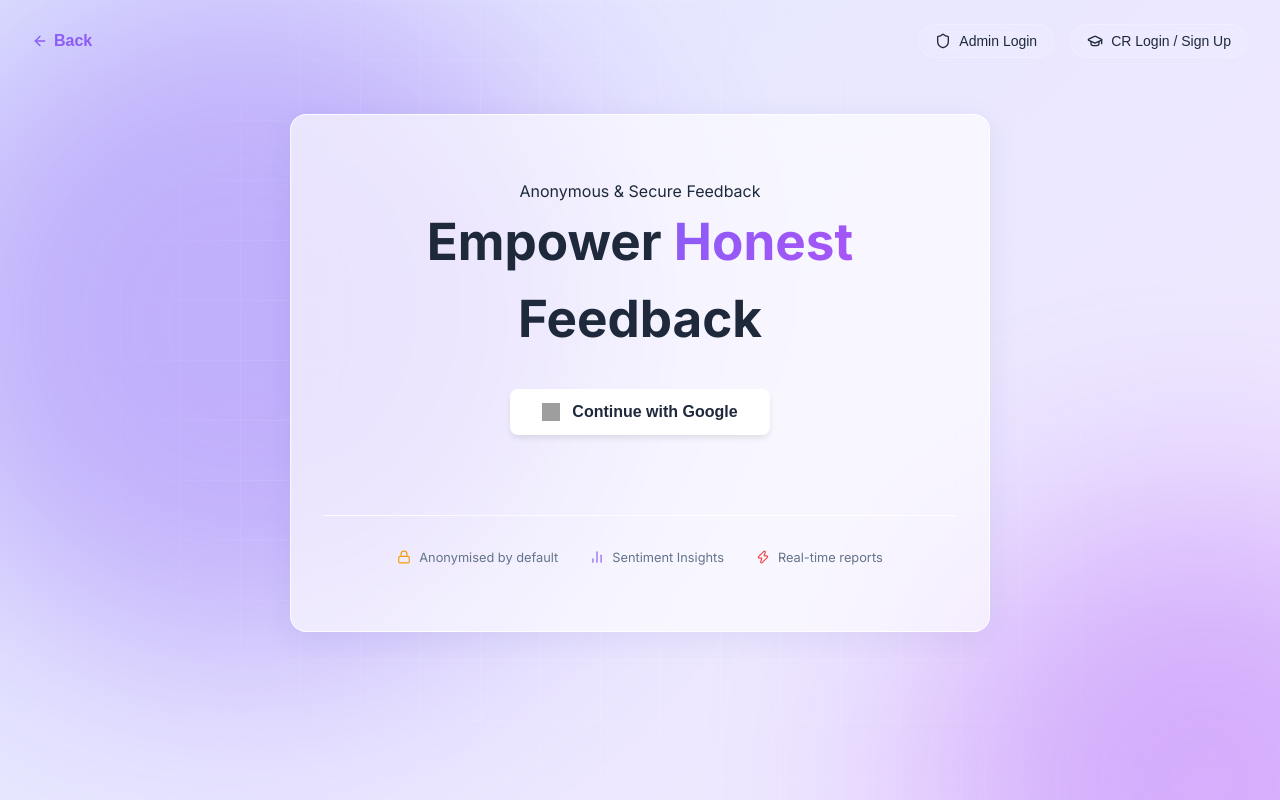
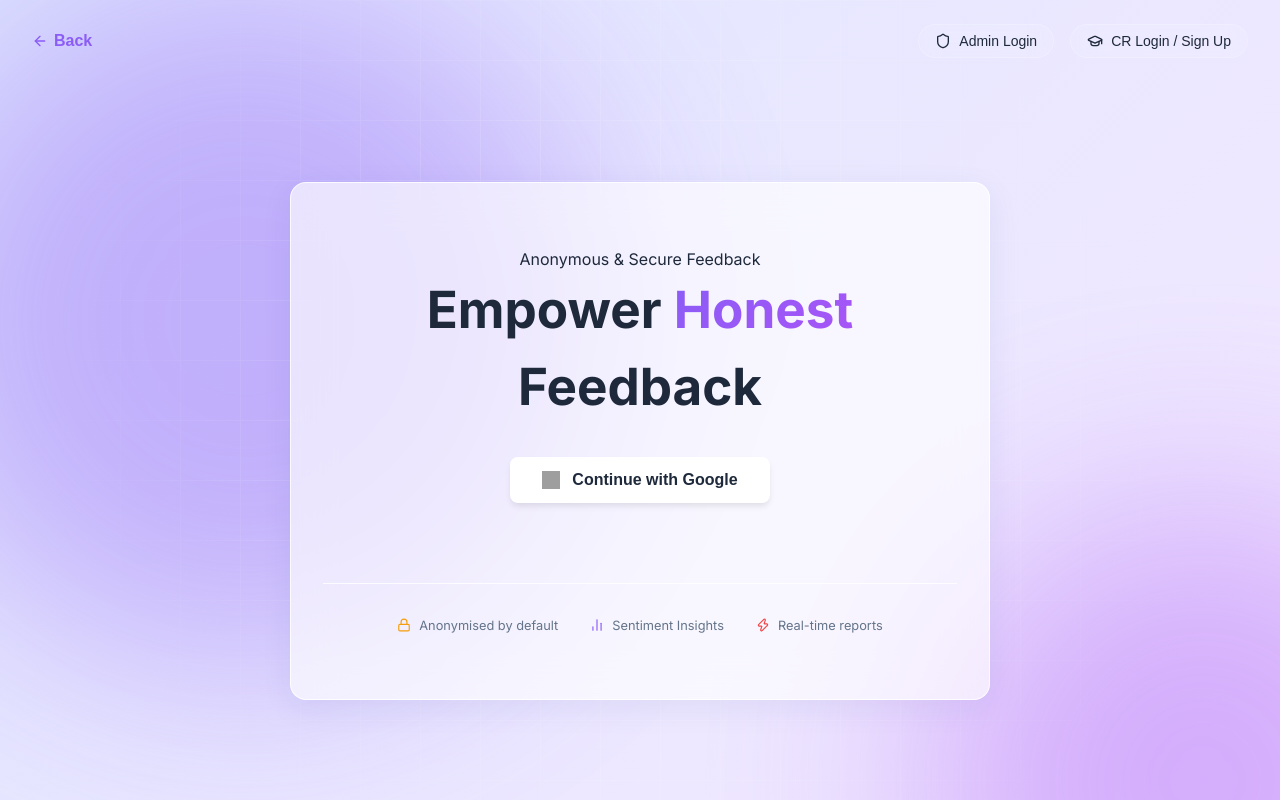
Before and after one commit to sanju14344/FeedBack, a React app in the folder frontend/: page /auth in a window 1280 px wide. Built offline with nearby package versions, Linux system fonts and the light colour scheme; no server answers; grey boxes are pictures that could not be loaded; the HTML template or start-up script is replaced by a standard one.

Commit message:
fix: add missing .page-wrapper CSS class causing blank auth page

```diff
--- a/frontend/src/index.css
+++ b/frontend/src/index.css
@@ -44,6 +44,15 @@
   to { transform: translateY(0); opacity: 1; }
 }
 
+/* Full-height flex column layout used by AuthFlow, Login, StudentSelect, etc. */
+.page-wrapper {
+  min-height: 100vh;
+  display: flex;
+  flex-direction: column;
+  position: relative;
+  overflow: hidden;
+}
+
 /* Centered Layout Wrapper for Auth & Select Pages */
 .landing-main {
   flex: 1;
```
